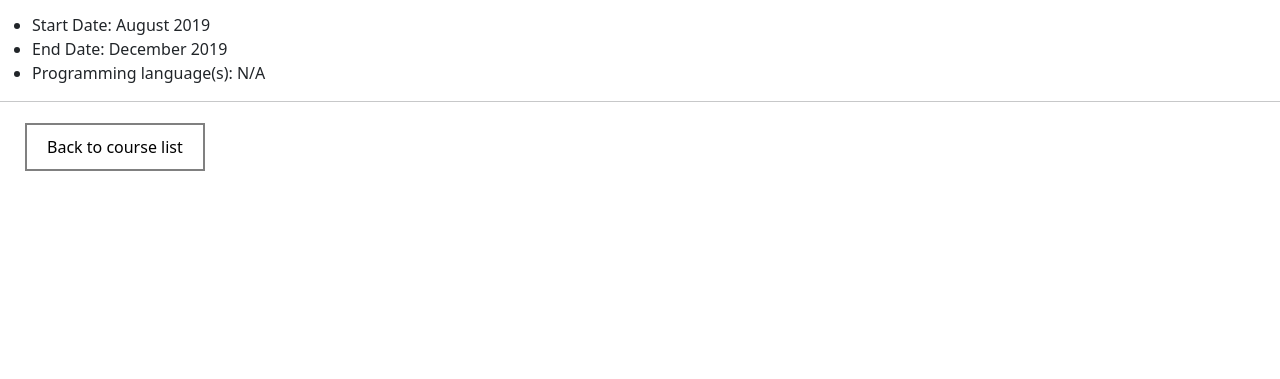
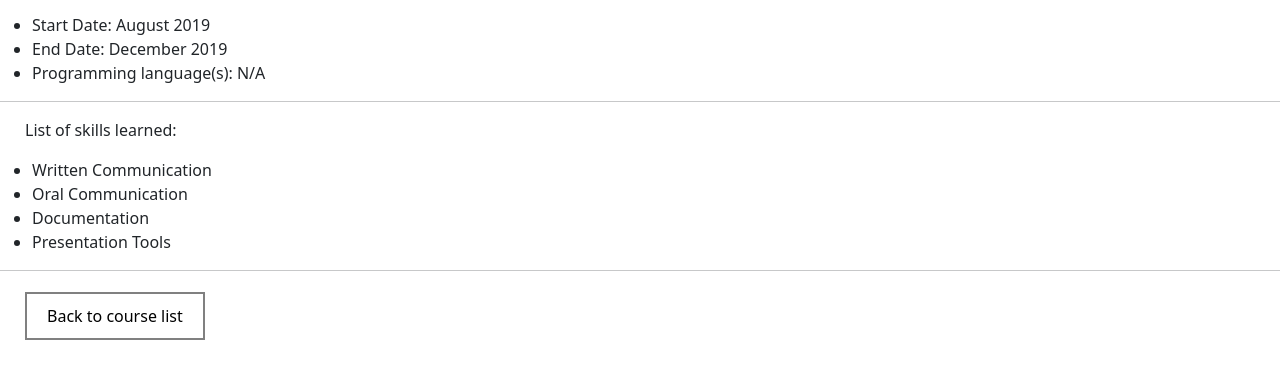
Before and after one commit to johnt759/MyWebPage, a plain HTML site: page cpsc311.html in a window 1280 px wide. Shown: the part 97-476 px from the top of the page. Drawn offline with nearby package versions, Linux system fonts and the light colour scheme.

Commit message:
Added some skills
For CPSC 311 and CPSC 315, they do mention about using and refining oral and written communication skills, as well as documentation and presentation skills needed to succeed, so let's add those skills for the two courses.

```diff
--- a/cpsc311.html
+++ b/cpsc311.html
@@ -15,6 +15,14 @@
 	<li>Programming language(s): N/A</li>
 	</ul>
 	<hr>
+	<p>List of skills learned:</p>
+	<ul>
+	<li>Written Communication</li>
+	<li>Oral Communication</li>
+	<li>Documentation</li>
+	<li>Presentation Tools</li>
+	</ul>
+	<hr>
 	<td><a href="bachelor.html">Back to course list</a></td>
   </body>
 </html>
```
Also changed, not shown: cpsc315.html (+8 -0 lines).
